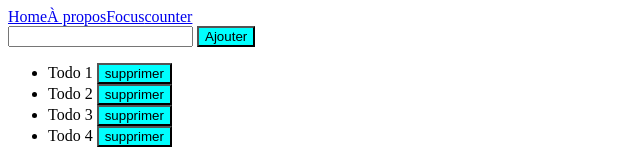
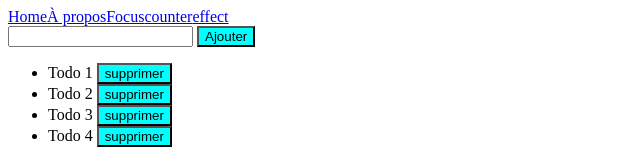
Before and after one commit to ZMomo/todo_react, a React (Create React App) app: page / in a window 1280 px wide. Shown: the top 160 px of the page, without its empty margins (0-640 px from the left). Built offline with nearby package versions, Linux system fonts and the light colour scheme.

Commit message:
Ajout du composant Effect à mon routeur (App.js)

```diff
--- a/src/App.js
+++ b/src/App.js
@@ -5,6 +5,7 @@ import About from './pages/About';
 import NotFound from './pages/NotFound';
 import Focus from './components/Focus';
 import Counter from './components/Counter';
+import Effect from './components/Effect';
 
 import './App.css';
 
@@ -20,12 +21,14 @@ const App = () => {
           <Link to="/about">À propos</Link>
           <Link to="/focus">Focus</Link>
           <Link to="/counter">counter</Link>
+          <Link to="/effect">effect</Link>
         </nav>
         <Routes>
           <Route path="/" element={<Todo/>} />
           <Route path="/about" element={<About/>} />
           <Route path="/focus" element={<Focus/>} />
           <Route path="/counter" element={<Counter initialCount={0} />} />
+          <Route path="/effect" element={<Effect />} />
           <Route path="*" element={<NotFound />} />
         </Routes>
       </Router>
```
